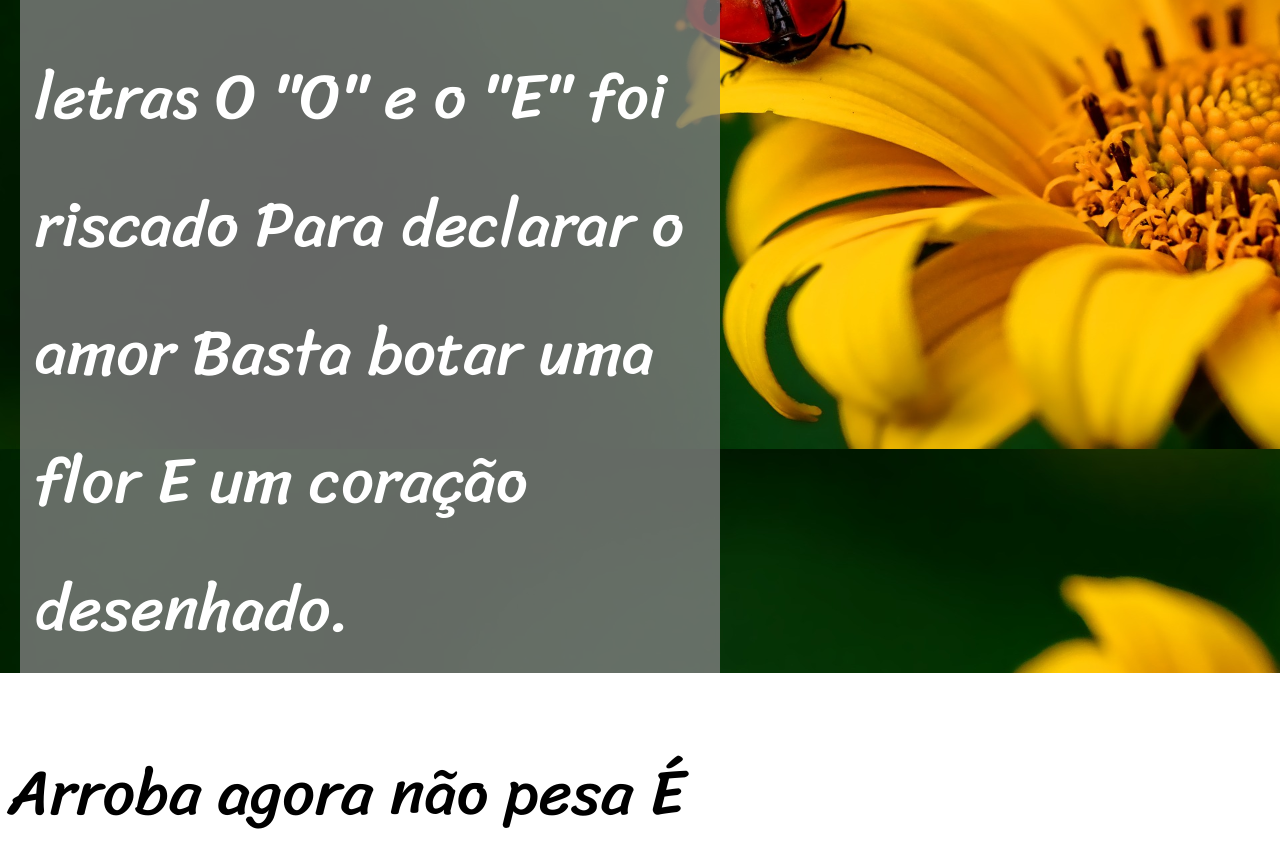
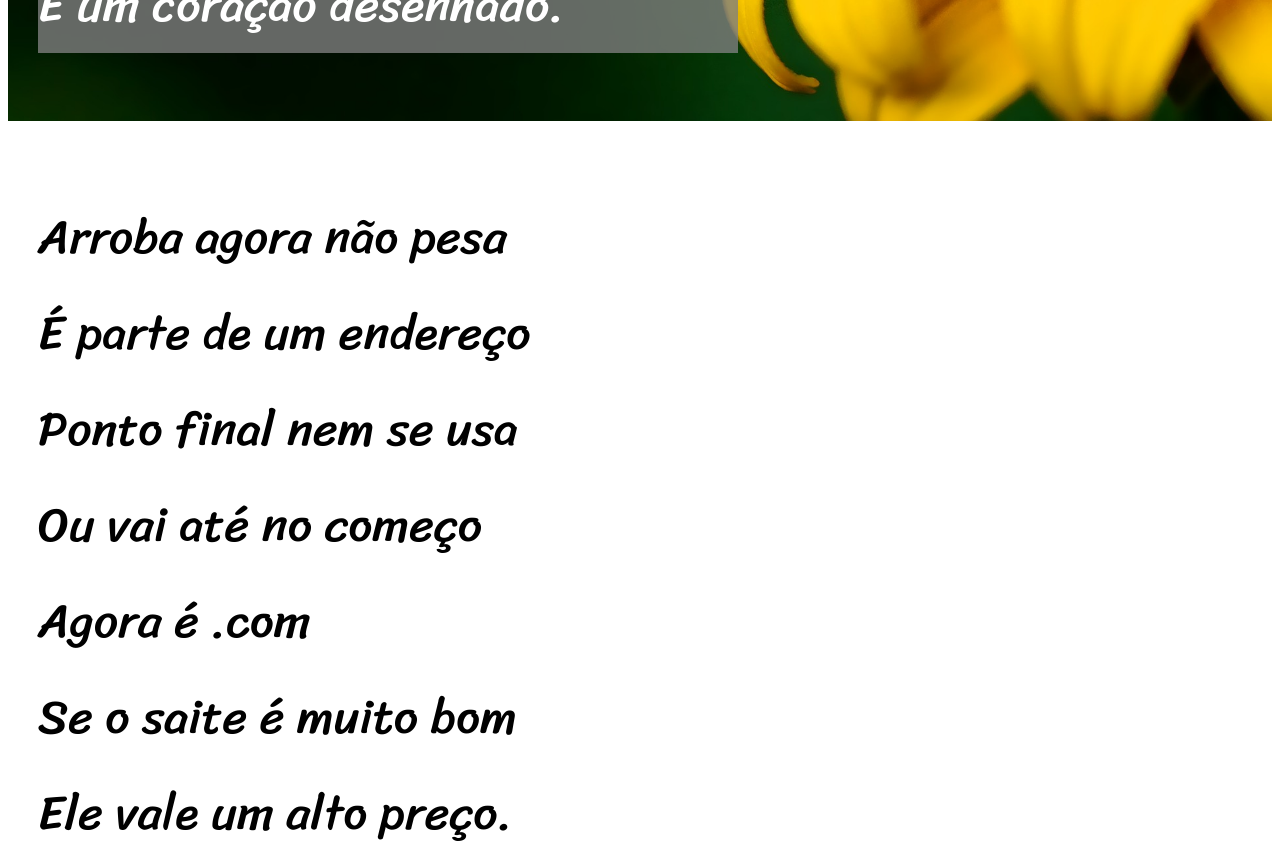
Before and after one commit to Kolactin/Projeto-cordel, a plain HTML site: page index.html in a window 1280 px wide. Shown: the part 1720-2584 px from the top of the page. Drawn offline with Linux system fonts and the light colour scheme.

Commit message:
upgrade text

```diff
--- a/index.html
+++ b/index.html
@@ -18,12 +18,12 @@
     <main>
         <article id="one">
             <p>
-                Estou ficando cansado
-                Da tal tecnologia
-                Só se fala por e-mail
-                Mensagem curta e fria
-                Twitter e Facebook
-                Antes que eu caduque
+                Estou ficando cansado <br>
+                Da tal tecnologia <br>
+                Só se fala por e-mail <br>
+                Mensagem curta e fria  <br>
+                Twitter e Facebook <br>
+                Antes que eu caduque <br>
                 Vou dizer tudo em poesia.
             </p>
         </article>
@@ -31,13 +31,13 @@
         <article id="two">
             <div class="imagem">
                 <p>
-                    Não é mais como era antes
-                    É tudo abreviado
-                    "Você" só tem duas letras
-                    O "O" e o "E" foi riscado
-                    Para declarar o amor
-                    Basta botar uma flor
-                    E um coração desenhado.
+                    Não é mais como era antes <br>
+                    É tudo abreviado <br>
+                    "Você" só tem duas letras <br>
+                    O "O" e o "E" foi riscado <br>
+                    Para declarar o amor <br>
+                    Basta botar uma flor <br>
+                    E um coração desenhado. <br>
                 </p>
             </div>
 
@@ -45,20 +45,21 @@
 
         <article id="three">
             <p>
-                Arroba agora não pesa
-                É parte de um endereço
-                Ponto final nem se usa
-                Ou vai até no começo
-                Agora é .com
-                Se o saite é muito bom
-                Ele vale um alto preço.
+                Arroba agora não pesa <br>
+                É parte de um endereço <br>
+                Ponto final nem se usa <br>
+                Ou vai até no começo <br>
+                Agora é .com <br>
+                Se o saite é muito bom <br>
+                Ele vale um alto preço. </p>
 
-                Pra piorar a liguagem
-                O emoticom é um risco
-                Tem símbolo para tudo
-                Ponto e vírgula e um asterisco
-                Um beijo significa
-                Pra entender como fica
+                <p>
+                >Pra piorar a liguagem <br>
+                O emoticom é um risco <br>
+                Tem símbolo para tudo <br>
+                Ponto e vírgula e um asterisco <br>
+                Um beijo significa <br>
+                Pra entender como fica <br>
                 Decifre esse rabisco.
             </p>
         </article>
@@ -66,12 +67,12 @@
         <article id="four">
             <div class="imagem">
                 <p>
-                    Tenho saudade das cartas
-                    Escritas com a própria mão
-                    Mandava no mês de Junho
-                    Só chegava no Verão
-                    Mas matava a saudade
-                    Era texto de verdade
+                    Tenho saudade das cartas <br>
+                    Escritas com a própria mão <br>
+                    Mandava no mês de Junho <br>
+                    Só chegava no Verão <br>
+                    Mas matava a saudade <br>
+                    Era texto de verdade <br>
                     Nas linhas do coração.
                 </p>
             </div>
@@ -79,22 +80,22 @@
 
         <article id="five">
             <p>
-                Agora, escrevo e envio
-                Chegando na mesma hora
-                Mas quando vou prosear
-                A pessoa foi embora
-                Abriu outro aplicativo
-                O mundo ficou cativo
+                Agora, escrevo e envio <br>
+                Chegando na mesma hora <br>
+                Mas quando vou prosear <br>
+                A pessoa foi embora <br>
+                Abriu outro aplicativo <br>
+                O mundo ficou cativo <br>
                 Da tecnologia do agora.
                 </p>
 
                 <p>
-                Felizmente, pra orar
-                Não precisa de internet
-                Deus escuta todo mundo
-                Se quiser, faça esse teste
-                Dois pontos são dois joelhos
-                Seus lábios são aparelhos
+                Felizmente, pra orar <br>
+                Não precisa de internet <br>
+                Deus escuta todo mundo <br>
+                Se quiser, faça esse teste <br>
+                Dois pontos são dois joelhos <br>
+                Seus lábios são aparelhos <br>
                 Deixe que Deus interprete.
             </p>
         </article>
--- a/style/style.css
+++ b/style/style.css
@@ -3,7 +3,8 @@
 @import url('https://fonts.googleapis.com/css2?family=Sriracha&display=swap');
 @import url('https://fonts.googleapis.com/css2?family=Passion+One:wght@400;700;900&family=Sriracha&display=swap');
 
-body{
+html, body{
+    min-height: 100vh;
     background-color: white;
 }
 
@@ -56,17 +57,17 @@ article{
     margin: auto;
     background-size: cover;
     background-attachment: fixed;
+    padding: 20px 0px 20px 30px;
 }
 
 article p{
     font-family: "Sriracha", serif;
     line-height: 2em;
-    font-size: 4em;
+    font-size: 3em;
     max-width: 700px;
 }
 
 article#two{
-    margin: -8px;
     color: white;
     background-image: url(../imagens/background001.jpg);
     background-size: 100% 100%;
@@ -74,7 +75,6 @@ article#two{
 }
 
 article#four{
-    margin: -8px;
     color: white;
     background-image: url(../imagens/background002.jpg);
     background-size: 100% 100%;
@@ -82,7 +82,7 @@ article#four{
 }
 
 article div.imagem{
-    margin: 0px 20px;
+    margin: 20px 0px;
     max-width: 700px;
     background-color: rgba(129, 129, 129, 0.781);
     background-size: 80% 80%;
@@ -90,7 +90,7 @@ article div.imagem{
 }
 
 .imagem p{
-    margin: 15px;
+
 }
 
 footer{
```
